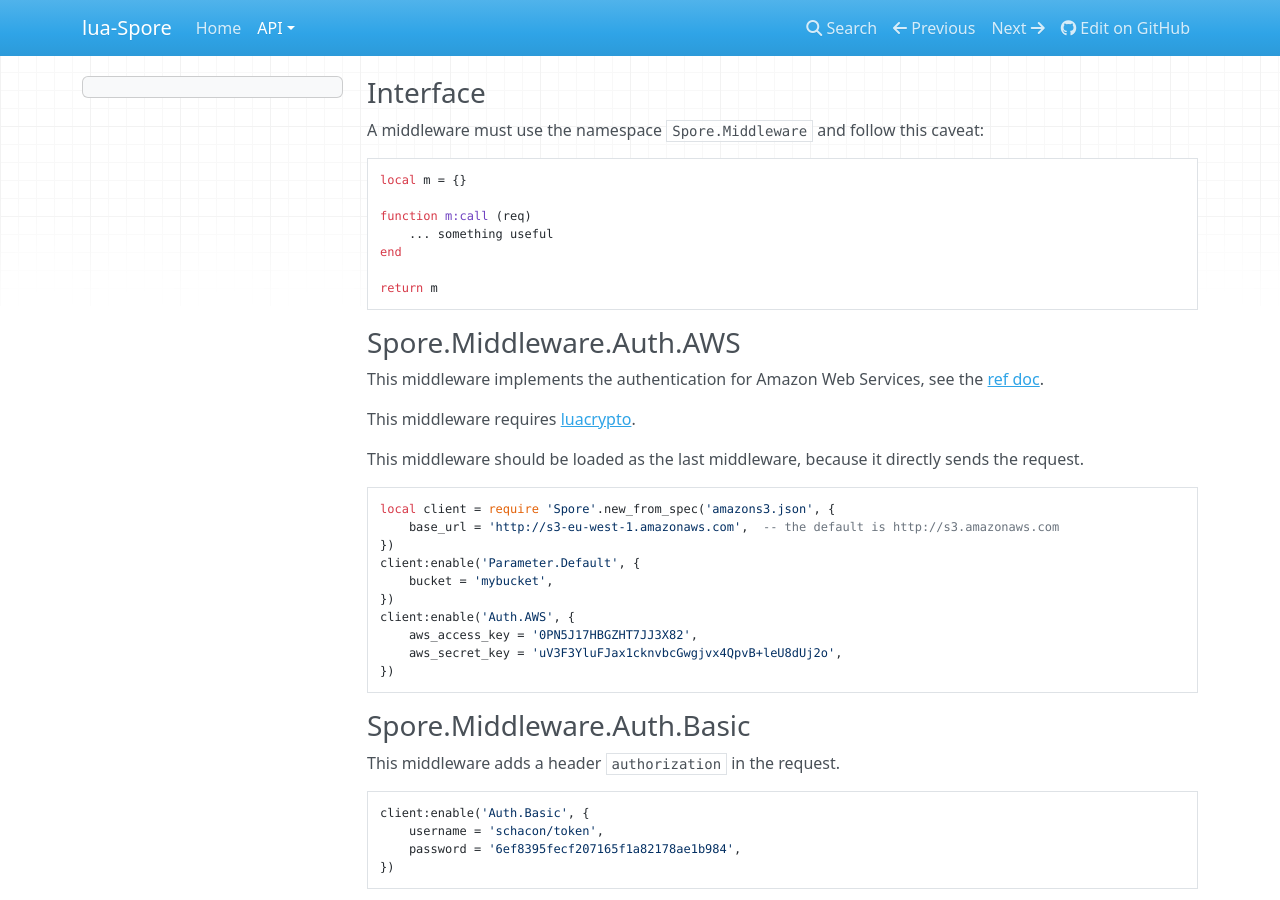
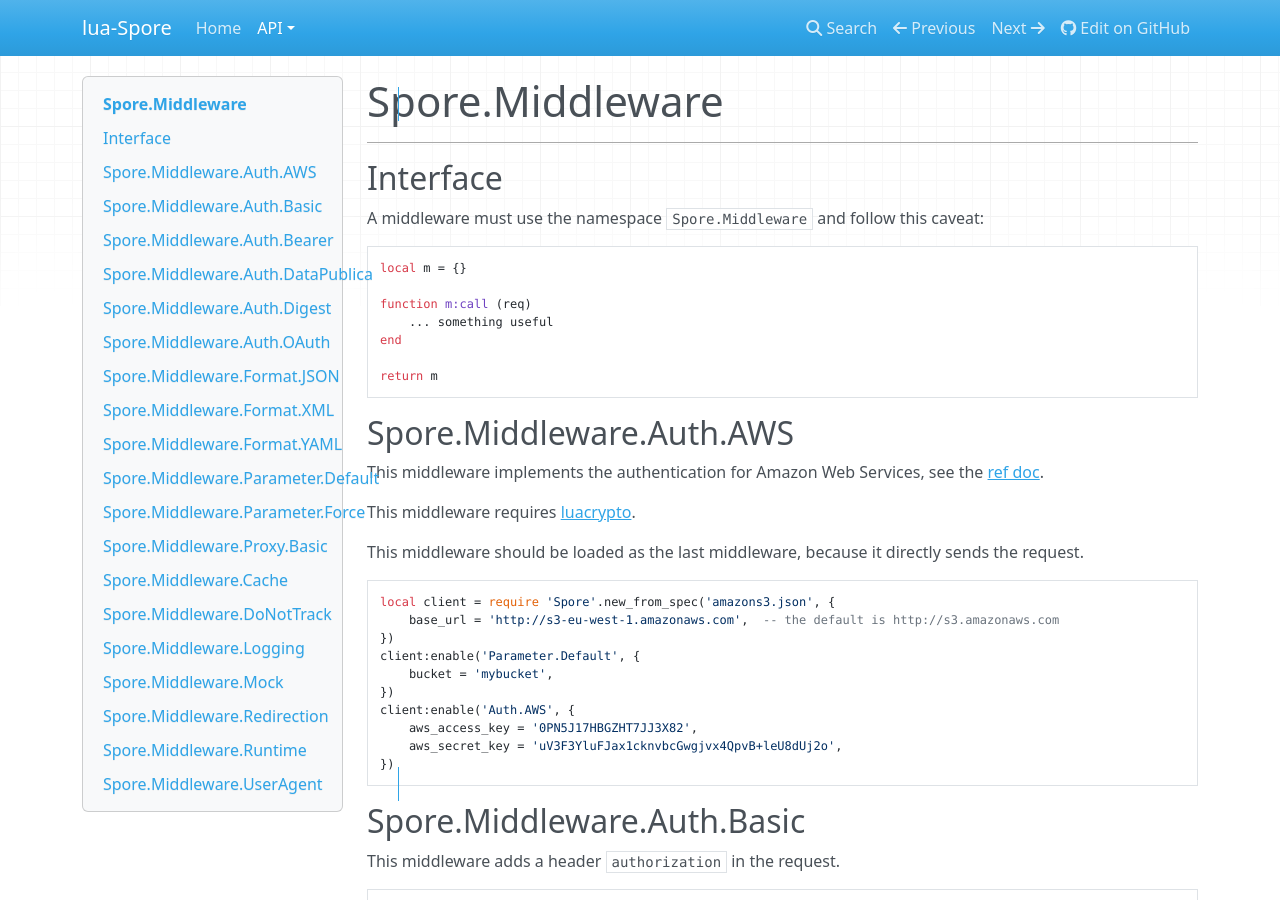
Before and after one commit to vladfedin/lua-Spore, an MkDocs documentation site: the page built from docs/middleware.md, in a window 1280 px wide and 900 px high. Built offline with MkDocs 1.6.1, drawn with Linux system fonts in a browser that asks for light colours; nearby versions of some CDN libraries; old or Windows-style settings are respelled for this version of MkDocs; some of the changed text lies outside the part shown.

Commit message:
layout doc

````diff
--- a/docs/discovery.md
+++ b/docs/discovery.md
@@ -1,5 +1,9 @@
 
-## Reference
+# Spore.GoogleDiscovery
+
+---
+
+# Reference
 
 With this module, lua-Spore becomes a
 [Google APIs Client Library](http://code.google.com/apis/discovery/libraries.html)
@@ -7,7 +11,7 @@ for Lua.
 The list of supported APIs could be found
 [here](http://code.google.com/apis/explorer/).
 
-### Global Functions
+## Global Functions
 
 #### new_from_discovery( desc, [, { options }] )
 
@@ -32,19 +36,19 @@ local client = discovery.new_from_discovery { api = 'urlshortener', version = 'v
 Converts a [Google Discovery Document](http://code.google.com/apis/discovery/)
 into a SPORE specification (both are represented by a table).
 
-### Utilities
+## Utilities
 
 #### discovery2spore url
 
 Converts a Google Discovery Document into a SPORE specification. By this way, the SPORE specification could be edited/modified before use.
 
-```
+```sh
 $ discovery2spore https://www.googleapis.com/discovery/v1/apis/urlshortener/v1/rest > urlshortener.json
 ```
 
-## Examples
+# Examples
 
-### Translate "Hello World"
+## Translate "Hello World"
 
 ```lua
 local client = require 'Spore.GoogleDiscovery'.new_from_discovery{
@@ -61,7 +65,7 @@ for _, v in ipairs(r.body.data.translations) do
 end
 ```
 
-### The Discovery of Discovery
+## The Discovery of Discovery
 
 Retrieve the list of Google APIs which are described by a Discovery Document.
 
@@ -76,7 +80,7 @@ for _, item in ipairs(r.body.items) do
 end
 ```
 
-### URL Shortener
+## URL Shortener
 
 ```lua
 local client = require 'Spore.GoogleDiscovery'.new_from_discovery{
--- a/docs/middleware.md
+++ b/docs/middleware.md
@@ -1,5 +1,9 @@
 
-### Interface
+# Spore.Middleware
+
+---
+
+## Interface
 
 A middleware must use the namespace `Spore.Middleware`
 and follow this caveat:
@@ -14,7 +18,7 @@ end
 return m
 ```
 
-### Spore.Middleware.Auth.AWS
+## Spore.Middleware.Auth.AWS
 
 This middleware implements the authentication for Amazon Web Services, see the
 [ref doc](http://docs.amazonwebservices.com/AmazonS3/latest/dev/index.html?RESTAuthentication.html).
@@ -37,7 +41,7 @@ client:enable('Auth.AWS', {
 })
 ```
 
-### Spore.Middleware.Auth.Basic
+## Spore.Middleware.Auth.Basic
 
 This middleware adds a header `authorization` in the request.
 
@@ -48,7 +52,7 @@ client:enable('Auth.Basic', {
 })
 ```
 
-### Spore.Middleware.Auth.Bearer
+## Spore.Middleware.Auth.Bearer
 
 This middleware adds a header `authorization` in the request.
 
@@ -58,7 +62,7 @@ client:enable('Auth.Bearer', {
 })
 ```
 
-### Spore.Middleware.Auth.DataPublica
+## Spore.Middleware.Auth.DataPublica
 
 This middleware implements the authentication for
 [DataPublica](http://www.data-publica.com/content/api/).
@@ -77,7 +81,7 @@ client:enable('Auth.DataPublica', {
 })
 ```
 
-### Spore.Middleware.Auth.Digest
+## Spore.Middleware.Auth.Digest
 
 This middleware adds a header `authorization` in the request
 
@@ -93,7 +97,7 @@ client:enable('Auth.Digest', {
 })
 ```
 
-### Spore.Middleware.Auth.OAuth
+## Spore.Middleware.Auth.OAuth
 
 This middleware adds a header `authorization` in the request.
 
@@ -113,7 +117,7 @@ client:enable('Auth.OAuth', {
 })
 ```
 
-### Spore.Middleware.Format.JSON
+## Spore.Middleware.Format.JSON
 
 This middleware encodes the parameter `payload`
 and decodes the body of the response.
@@ -126,7 +130,7 @@ with the value `application/json`.
 client:enable 'Format.JSON'
 ```
 
-### Spore.Middleware.Format.XML
+## Spore.Middleware.Format.XML
 
 This middleware encodes the parameter `payload`
 and decodes the body of the response.
@@ -167,7 +171,7 @@ print(to_xml(payload, {
 }))
 ```
 
-### Spore.Middleware.Format.YAML
+## Spore.Middleware.Format.YAML
 
 This middleware encodes the parameter `payload`
 and decodes the body of the response.
@@ -183,7 +187,7 @@ This middleware requires
 client:enable 'Format.YAML'
 ```
 
-### Spore.Middleware.Parameter.Default
+## Spore.Middleware.Parameter.Default
 
 This middleware set some parameters with default value.
 
@@ -194,7 +198,7 @@ client:enable('Parameter.Default', {
 })
 ```
 
-### Spore.Middleware.Parameter.Force
+## Spore.Middleware.Parameter.Force
 
 This middleware forces some parameters.
 
@@ -205,7 +209,7 @@ client:enable('Parameter.Force', {
 })
 ```
 
-### Spore.Middleware.Proxy.Basic
+## Spore.Middleware.Proxy.Basic
 
 This middleware handles HTTP proxy.
 
@@ -221,7 +225,7 @@ client:enable('Proxy.Basic', {
 client:enable 'Proxy.Basic'     -- uses HTTP_PROXY=http://john:s3kr3t@proxy.myorg:8080
 ```
 
-### Spore.Middleware.Cache
+## Spore.Middleware.Cache
 
 This middleware supplies a local cache (implemented with a weak table).
 
@@ -231,7 +235,7 @@ client:enable 'Cache'
 
 Note: This middleware uses only URL as unique key.
 
-### Spore.Middleware.DoNotTrack
+## Spore.Middleware.DoNotTrack
 
 This middleware adds a header `x-do-not-track`
 with the value `1` in the request.
@@ -240,7 +244,7 @@ with the value `1` in the request.
 client:enable 'DoNotTrack'
 ```
 
-### Spore.Middleware.Logging
+## Spore.Middleware.Logging
 
 This middleware registers a logger in `env.sporex.logger`
 for use by others middlewares.
@@ -256,7 +260,7 @@ client:enable('Logging', {
 })
 ```
 
-### Spore.Middleware.Mock
+## Spore.Middleware.Mock
 
 This middleware allows to register a set of couple (condition, response).
 
@@ -271,7 +275,7 @@ rules = {
 client:enable('Mock', rules)
 ```
 
-### Spore.Middleware.Redirection
+## Spore.Middleware.Redirection
 
 This middleware handles the header `location` in the response.
 
@@ -279,7 +283,7 @@ This middleware handles the header `location` in the response.
 client:enable 'Redirection'
 ```
 
-### Spore.Middleware.Runtime
+## Spore.Middleware.Runtime
 
 This middleware adds a header `x-spore-runtime` (unit is seconds)
 in the response.
@@ -290,7 +294,7 @@ client:enable 'Runtime'
 print(response.headers['x-spore-runtime']
 ```
 
-### Spore.Middleware.UserAgent
+## Spore.Middleware.UserAgent
 
 This middleware overloads the header `useragent` in the request.
 
--- a/docs/spore.md
+++ b/docs/spore.md
@@ -1,7 +1,11 @@
 
-## Reference
+# Spore
 
-### Global Functions
+---
+
+# Reference
+
+## Global Functions
 
 #### new_from_spec( desc1, [desc2, ...][, { options }] )
 
@@ -101,7 +105,7 @@ local client = require 'Spore'.new_from_lua{
 local r = client:get_user_info{ user = 'John' }
 ```
 
-### Instance Methods
+## Instance Methods
 
 These methods are inherited from `Spore.Core`
 (so, do not use these name in API description).
@@ -129,7 +133,7 @@ Removes all middlewares.
 
 Never directly called.
 
-### Global Variables
+## Global Variables
 
 These variables allow to do some configuration.
 
@@ -158,9 +162,9 @@ require 'Spore'.methname_modifier = function (name)
 end
 ```
 
-## Examples
+# Examples
 
-### GitHub via http
+## GitHub via http
 
 ```lua
 local Spore = require 'Spore'
@@ -177,7 +181,7 @@ print(res.headers['x-runtime']) --> 126ms
 print(res.body.user.name)       --> Scott Chacon
 ```
 
-### GitHub via https
+## GitHub via https
 
 The HTTPS protocol requires
 [LuaSec](http://github.com/brunoos/luasec).
@@ -195,7 +199,7 @@ print(res.headers['x-runtime']) --> 126ms
 print(res.body.user.name)       --> Scott Chacon
 ```
 
-### CouchDB
+## CouchDB
 
 This example comes from the book
 [CouchDB, The Definitif Guide](http://guide.couchdb.org/draft/api.html).
@@ -322,7 +326,7 @@ for k, v in pairs(r.body._attachments) do
 end
 ```
 
-### with Google & OAuth 1.0
+## with Google & OAuth 1.0
 
 This example uses the service Google URL Shortener.
 
--- a/docs/wadl.md
+++ b/docs/wadl.md
@@ -1,5 +1,9 @@
 
-## Reference
+# Spore.WADL
+
+---
+
+# Reference
 
 This module allows to use a
 [Web Application Description Language](http://www.w3.org/Submission/wadl/)
@@ -9,7 +13,7 @@ __LIMITATION__ : cross-references are not supported.
 
 This module requires [LuaExpat](http://www.keplerproject.org/luaexpat/).
 
-### Global Functions
+## Global Functions
 
 #### new_from_wadl( desc, [, { options }] )
 
@@ -24,12 +28,12 @@ local wadl = require 'Spore.WADL'
 local client = wadl.new_from_wadl 'yahoo_news_search.wadl'
 ```
 
-### convert( wadl )
+#### convert( wadl )
 
 Converts a [WADL](http://www.w3.org/Submission/wadl/)
 document into a SPORE specification (represented by a `table`).
 
-### Utilities
+## Utilities
 
 #### wadl2spore url
 
@@ -39,6 +43,6 @@ Converts a WADL document into a Spore Specification. By this way, the SPORE spec
 $ wadl2spore yahoo_news_search.wadl > yahoo_news_search.json
 ```
 
-## Examples
+# Examples
 
 Not yet.
--- a/mkdocs.yml
+++ b/mkdocs.yml
@@ -10,3 +10,4 @@ pages:
   - Spore.GoogleDiscovery: discovery.md
   - Spore.WADL: wadl.md
 theme: mkdocs
+copyright: Copyright &copy; 2010-2015 Fran&ccedil;ois Perrad
````
Also changed, not shown: docs/index.md (+14 -4 lines).
